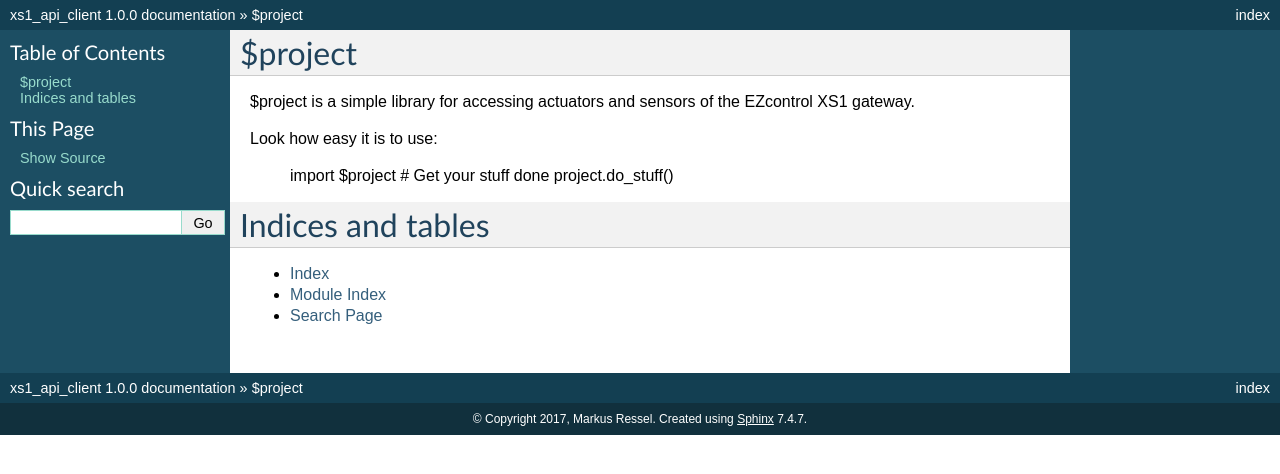
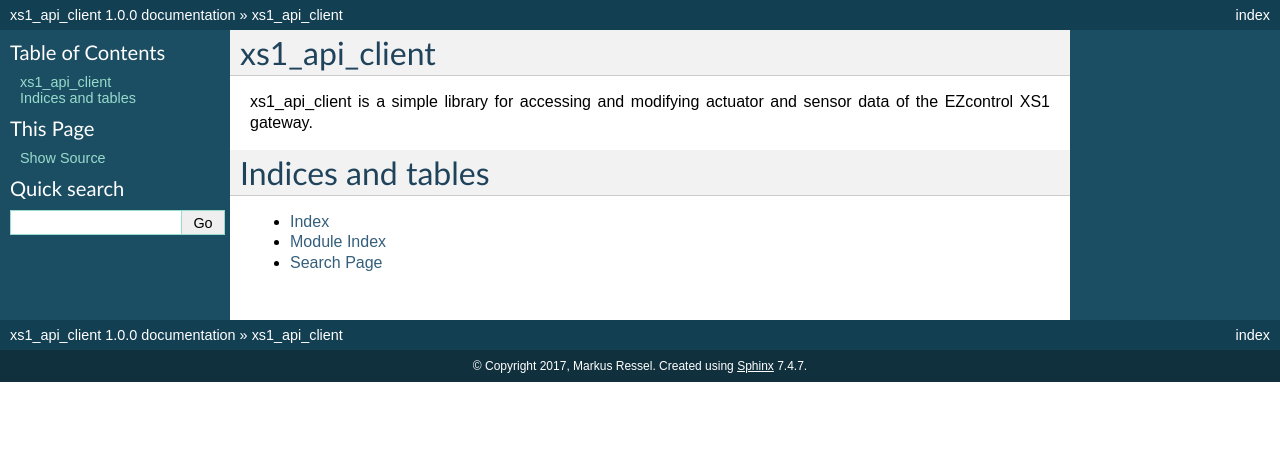
Before and after one commit to markusressel/xs1-api-client, a Sphinx documentation site: the page built from docs/index.rst, in a window 1280 px wide. Shown: the top 474 px of the page. Built offline with Sphinx 7.4.7, drawn with Linux system fonts in a browser that asks for light colours; pages that are not in the unit, such as notebooks, are missing from menus.

Commit message:
docs test

```diff
--- a/docs/index.rst
+++ b/docs/index.rst
@@ -3,16 +3,10 @@
    You can adapt this file completely to your liking, but it should at least
    contain the root `toctree` directive.
 
-$project
-========
+xs1_api_client
+==============
 
-$project is a simple library for accessing actuators and sensors of the EZcontrol XS1 gateway.
-
-Look how easy it is to use:
-
-    import $project
-    # Get your stuff done
-    project.do_stuff()
+xs1_api_client is a simple library for accessing and modifying actuator and sensor data of the EZcontrol XS1 gateway.
 
 .. toctree::
    :maxdepth: 2
```
Also changed, not shown: docs/source/readme.rst (renamed from docs/readme.rst).
